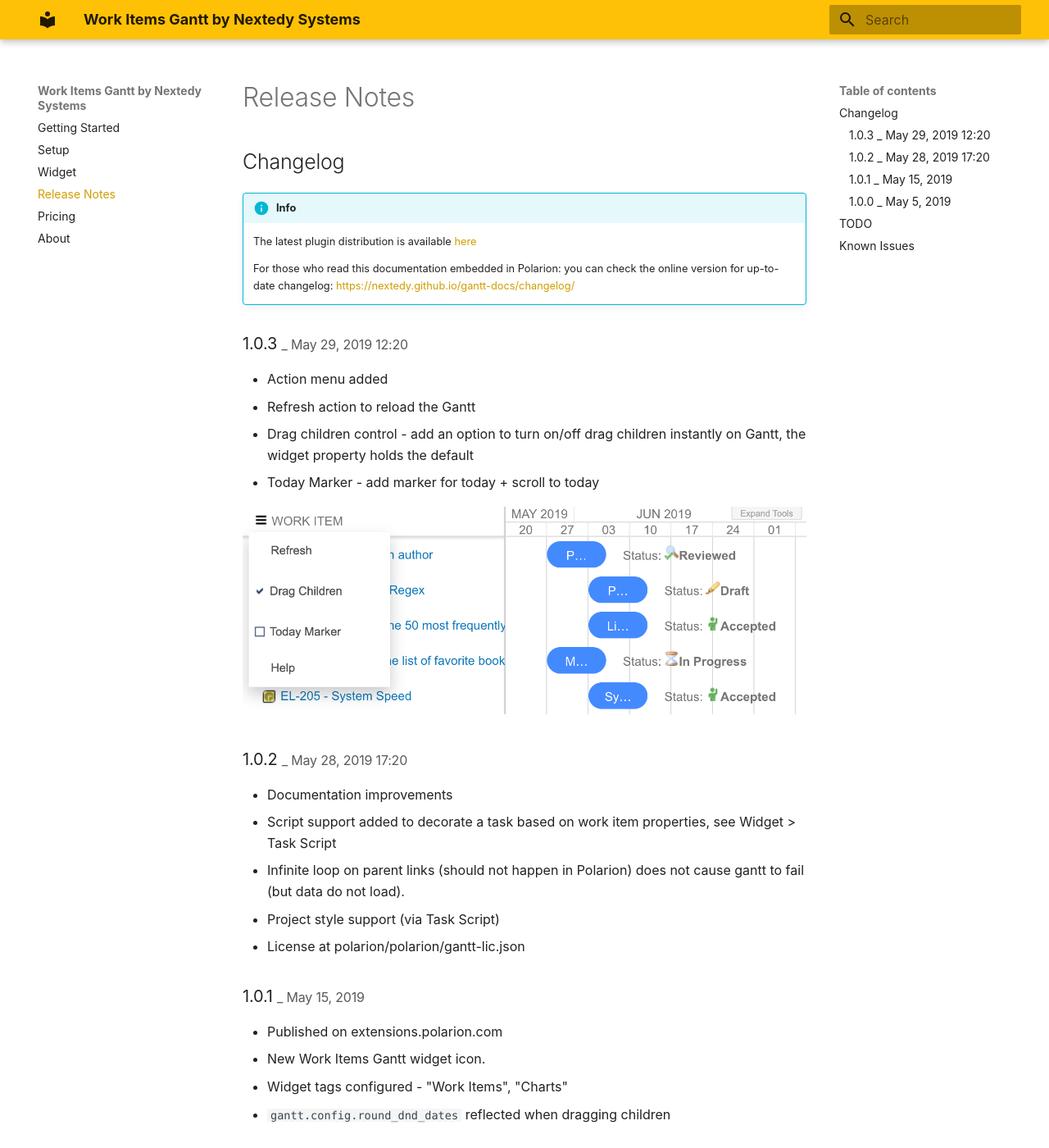
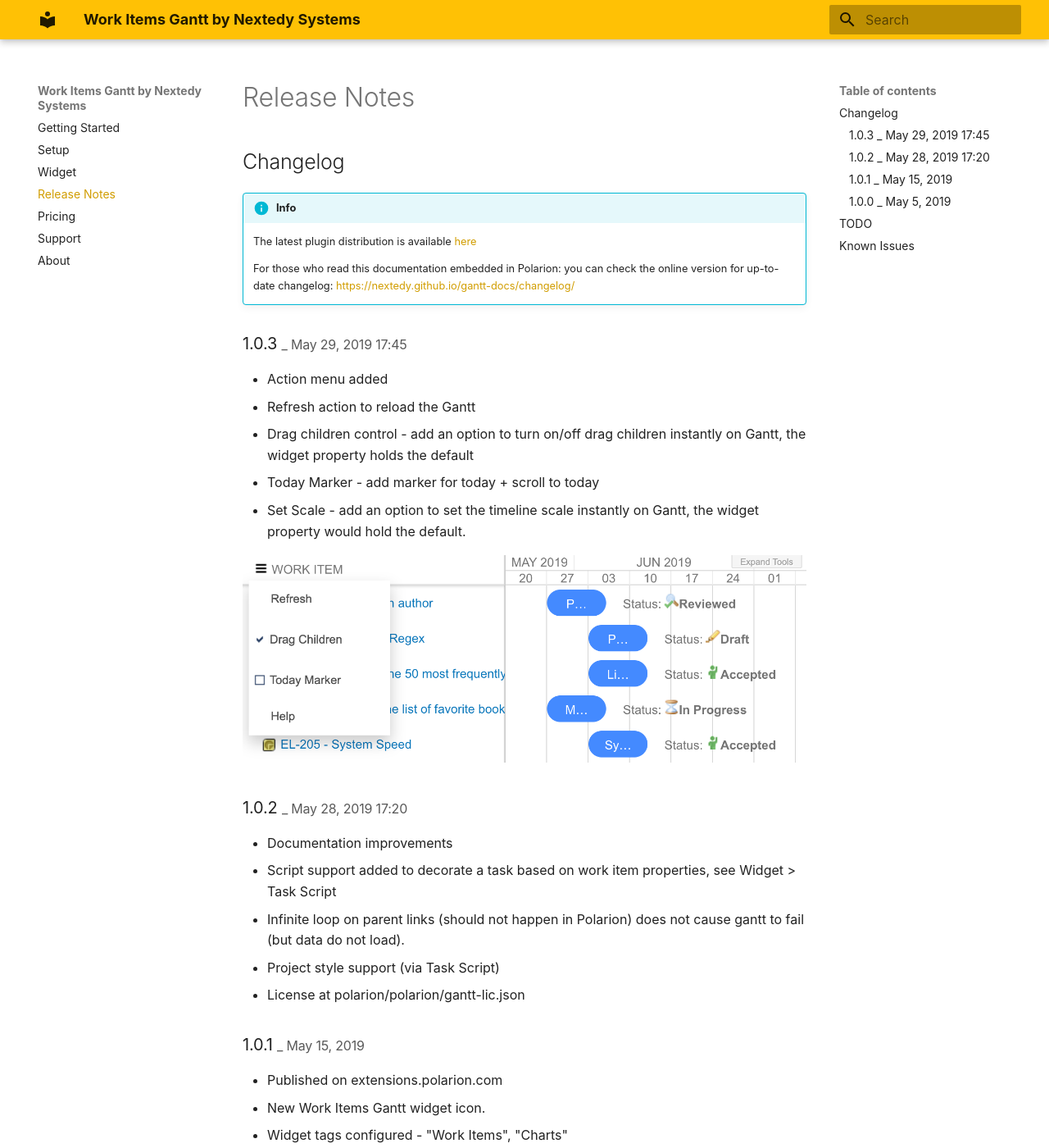
Before and after one commit to nextedy/gantt-docs, an MkDocs documentation site: the page built from docs/changelog.md, in a window 1280 px wide and 1400 px high. Shown: the whole window at 82% size. Built offline with MkDocs 1.6.1 and Material for MkDocs 9.7.7, drawn with Linux system fonts in a browser that asks for light colours; some of the changed text lies outside the part shown.

Commit message:
set scale

```diff
--- a/docs/changelog.md
+++ b/docs/changelog.md
@@ -9,11 +9,12 @@
     For those who read this documentation embedded in Polarion: you can check the online version for up-to-date changelog:
     <https://nextedy.github.io/gantt-docs/changelog/>
 
-### 1.0.3 <small>_ May 29, 2019 12:20</small>
+### 1.0.3 <small>_ May 29, 2019 17:45</small>
 * Action menu added
 * Refresh action to reload the Gantt
 * Drag children control - add an option to turn on/off drag children instantly on Gantt, the widget property  holds the default
 * Today Marker - add marker for today + scroll to today
+* Set Scale - add an option to set the timeline scale instantly on Gantt, the widget property would hold the default.
 
 ![Gantt-menu](img/gantt-menu.png)
 
@@ -45,7 +46,6 @@
 	* Partially possibly in 1.0.2 with `Task Script`
 * **Item Colors based on Type** - make it possible to color the tasks based on item type.
 	* Partially possibly in 1.0.2 with `Task Script`
-* **Set Scale control** - add an option to set the timeline scale instantly on Gantt, the widget property would hold the default.
 
 ## Known Issues
 * When you collapse a left side Polarion navigator, the empty place appears on the right (collapse/drag fixes it)
--- a/mkdocs.yml
+++ b/mkdocs.yml
@@ -8,6 +8,7 @@
     - Widget: widget.md
     - Release Notes: changelog.md
     - Pricing: pricing.md
+    - Support: support.md
     - About: about.md
 
 theme:
```
Also changed, not shown: docs/support.md (added, +8 -0 lines), docs/img/nextedy-logo.png (added).
